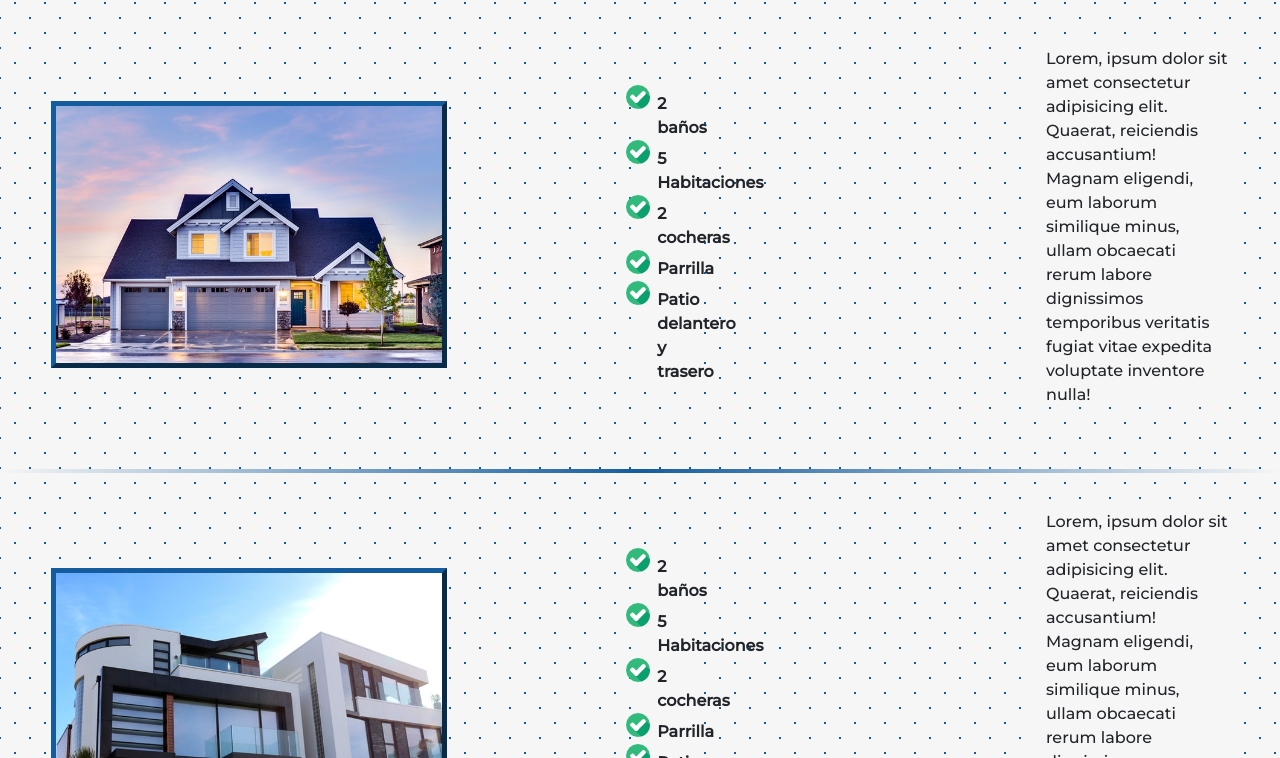
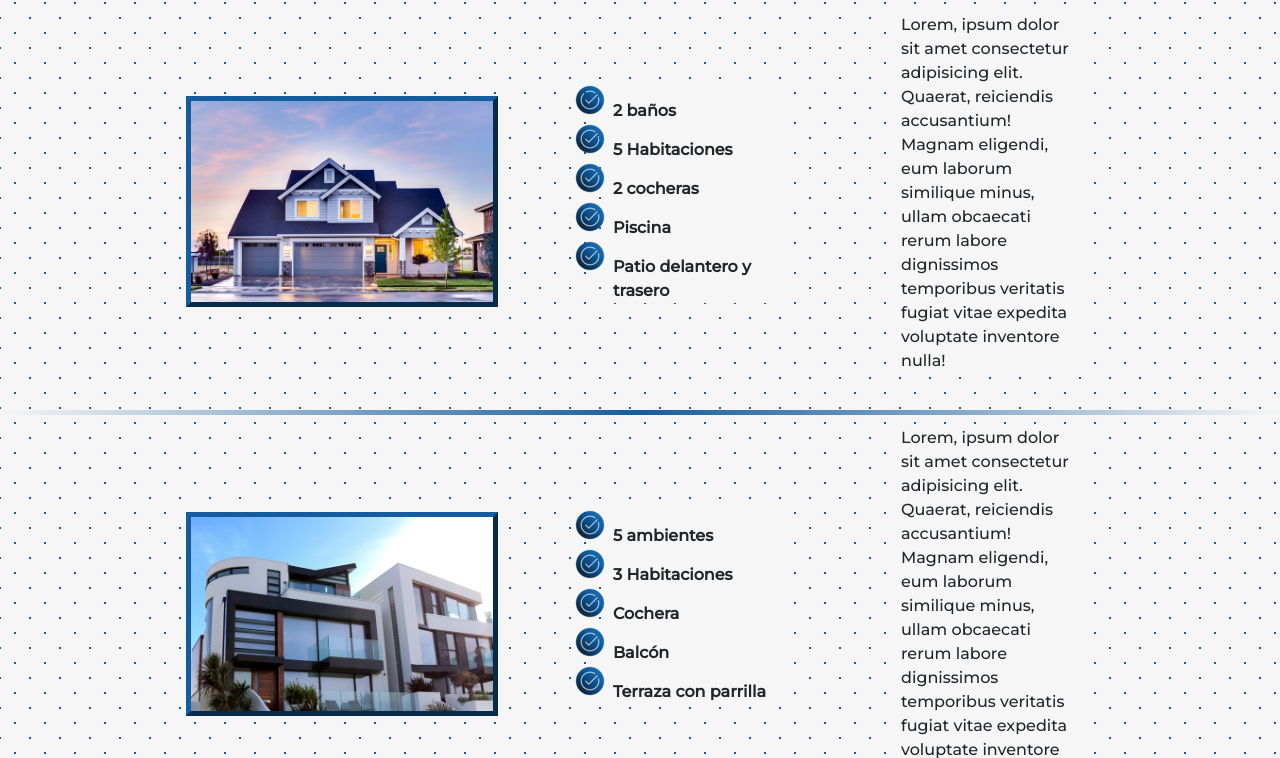
Before and after one commit to gianrussoz/Equipo-Neo-Bs, a website: page pages/nuestros-productos.html in a window 1280 px wide. Shown: the part 282-1040 px from the top of the page. Drawn offline with nearby package versions, Linux system fonts and the light colour scheme.

Commit message:
nuevos cambios

```diff
--- a/pages/nuestros-productos.html
+++ b/pages/nuestros-productos.html
@@ -5,7 +5,7 @@
   <meta name="viewport" content="width=device-width, initial-scale=1.0">
   <meta name="keyword" content="Equipo Neo, inmobiliaria, casa, departamentos, alquilar, alquiler, country">
   <meta name="description" content="G.B.A. Zona Sur | La Plata -- Departamento de 2 ambientes con amplia vista en La Plata">
-  <title>Equipo Neo</title>
+  <title>Nuestros Productos</title>
   <link rel="icon" href="../assets/logo.ico">
   <link rel="preconnect" href="https://fonts.gstatic.com" crossorigin>
   <link rel="stylesheet" href="https://cdn.jsdelivr.net/npm/bootstrap@4.6.1/dist/css/bootstrap.min.css" integrity="sha384-zCbKRCUGaJDkqS1kPbPd7TveP5iyJE0EjAuZQTgFLD2ylzuqKfdKlfG/eSrtxUkn" crossorigin="anonymous">
@@ -52,16 +52,16 @@
     <h2 class="animate__animated animate__fadeInDown">¿Que ofrecemos?</h2>
   </div>
 
-  <div class="row seccion1">
-    <div class="col-lg-4 col-5 cajaProd">
+  <div class="row seccion1 p-3">
+    <div class="col-lg-3 col-5 cajaProd">
       <img class="fotoProd" src="../assets/pexels-binyamin-mellish-106399.jpg" alt="Casa">
     </div>
-    <div class="cajaLista">
-      <ul class="col-lg-2 col-2 listas">
+    <div class="cajaLista col-lg-2 col-2">
+       <ul class="listas mx-auto">
         <li>2 baños</li>
         <li>5 Habitaciones</li>
         <li>2 cocheras</li>
-        <li>Parrilla</li>
+        <li>Piscina</li>
         <li>Patio delantero y trasero</li>
       </ul>
     </div>
@@ -70,17 +70,17 @@
 
   <hr class="lineaNp">
 
-  <div class="row seccion1">
-    <div class="col-lg-4 col-5 cajaProd">
-      <img class="fotoProd" src="../assets/pexels-expect-best-323780.jpg" alt="Casa">
+  <div class="row seccion1 m-3">
+    <div class="col-lg-3 col-5 cajaProd">
+      <img class="fotoProd" src="../assets/pexels-expect-best-323780.jpg" alt="Departamento">
     </div>
-    <div class="cajaLista">
-      <ul class="col-lg-2 col-2 listas">
-        <li>2 baños</li>
-        <li>5 Habitaciones</li>
-        <li>2 cocheras</li>
-        <li>Parrilla</li>
-        <li>Patio delantero y trasero</li>
+    <div class="cajaLista col-lg-2 col-2">
+      <ul class="listas mx-auto">
+        <li>5 ambientes</li>
+        <li>3 Habitaciones</li>
+        <li>Cochera</li>
+        <li>Balcón</li>
+        <li>Terraza con parrilla</li>
       </ul>
     </div>
       <p class="col-lg-2 col-5 aside">Lorem, ipsum dolor sit amet consectetur adipisicing elit. Quaerat, reiciendis accusantium! Magnam eligendi, eum laborum similique minus, ullam obcaecati rerum labore dignissimos temporibus veritatis fugiat vitae expedita voluptate inventore nulla!</p>
--- a/scss/main.scss
+++ b/scss/main.scss
@@ -38,7 +38,7 @@ body {
 
 &:active {
   color: #121113;
-  text-shadow: 1px 1px #121113; }
+  text-shadow: 1px 1px #145c9e; }
 }
 .nav-item {
   padding: 0 30px;
@@ -53,7 +53,7 @@ body {
   margin-left: 20px; }
 
 .navbar {
-  padding: 0; }
+  padding: 0;}
 
 #navbarNav {
   justify-content: space-evenly; }
@@ -95,7 +95,8 @@ h1, h2 {
   text-align: center;
   text-transform: uppercase;
   text-shadow: 4px 4px  $azul;
-  font-weight: bolder; }
+  font-weight: bolder;
+  margin: auto;}
 
 @media (max-width: 768px) {
   h1 {
@@ -144,7 +145,15 @@ footer {
 .redes {
   display: flex;
   justify-content: center;
-  align-items: center; }
+  align-items: center;
+  & a i:hover{
+  transform: translateY(-3px);
+  transition: transform .5s;
+  color: #f6f6f6;
+  }
+  &:active{
+  color: black;
+  }}
 
 @media (max-width: 768px) {
   .fa-copyright {
@@ -162,12 +171,14 @@ footer {
 ============================================*/
 .cajaProd {
   margin-right: 100px;
+  padding-left: 0;
+  padding-right: 0;
 .fotoProd {
-  border: #145c9e 5px outset; }
+  border: #145c9e 5px outset;}
 &:hover {
   transform: scale(1.01, 1.01);
   box-shadow: 5px 5px 10px #121113;
-  transition: all .5s; }}
+  transition: all .5s;}}
 
 .seccion1 {
   display: flex;
@@ -175,17 +186,16 @@ footer {
   align-items: center; }
 
 .cajaLista {
-  margin: 30px; }
+   }
 
 .listas {
-  list-style-image: url(../assets/check.png);
+  list-style-image: url(../assets/cheque3.png);
+  background: #f6f6f6;
   font-weight: bolder;
-  margin: 50px;
-  background: #f6f6f6; }
-
-.listas li:hover {
-  transform: scale(1.2, 1.2);
-  transition: all .5s; }
+& li:hover {
+  background: #f6f6f6;
+  transform: scale(1.10, 1.10);
+  transition: all .5s;}}
 
 .aside {
   background: #f6f6f6;
@@ -193,10 +203,10 @@ footer {
   margin-left: 80px; }
 
 .lineaNp {
-  height: 10px;
+  height: 20px;
   background-image: linear-gradient(90deg, transparent, #145c9e, transparent);
   border: 0;
-  height: 4px;
+  height: 5px;
   position: relative;
   bottom: -5px; }
 
```
Also changed, not shown: pages/contactanos.html (+1 -1 lines), pages/nosotros.html (+2 -2 lines), pages/ubicacion.html (+1 -1 lines), assets/cheque (1).png (added), assets/cheque.png (added), assets/cheque2.png (added), assets/cheque3.png (added), css/style.css.
